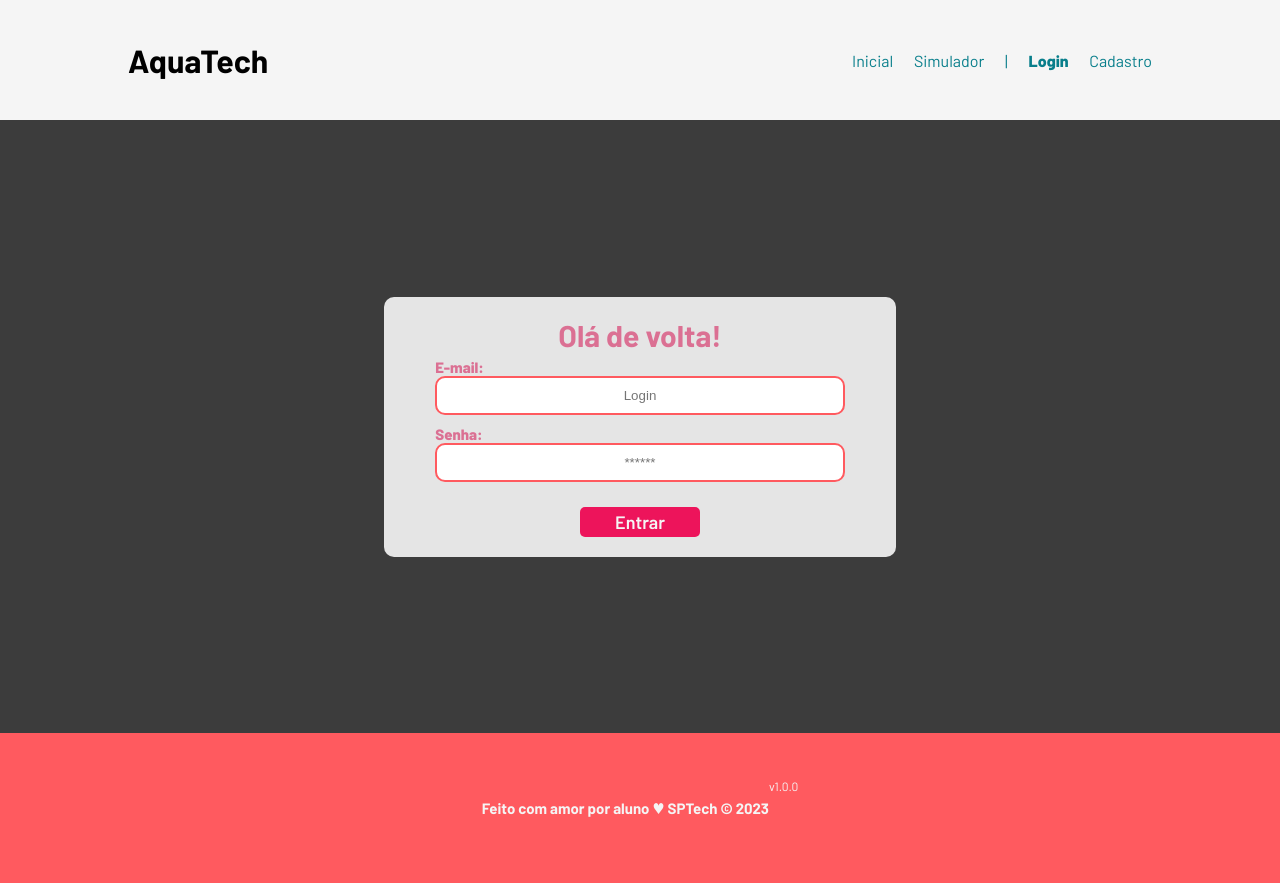
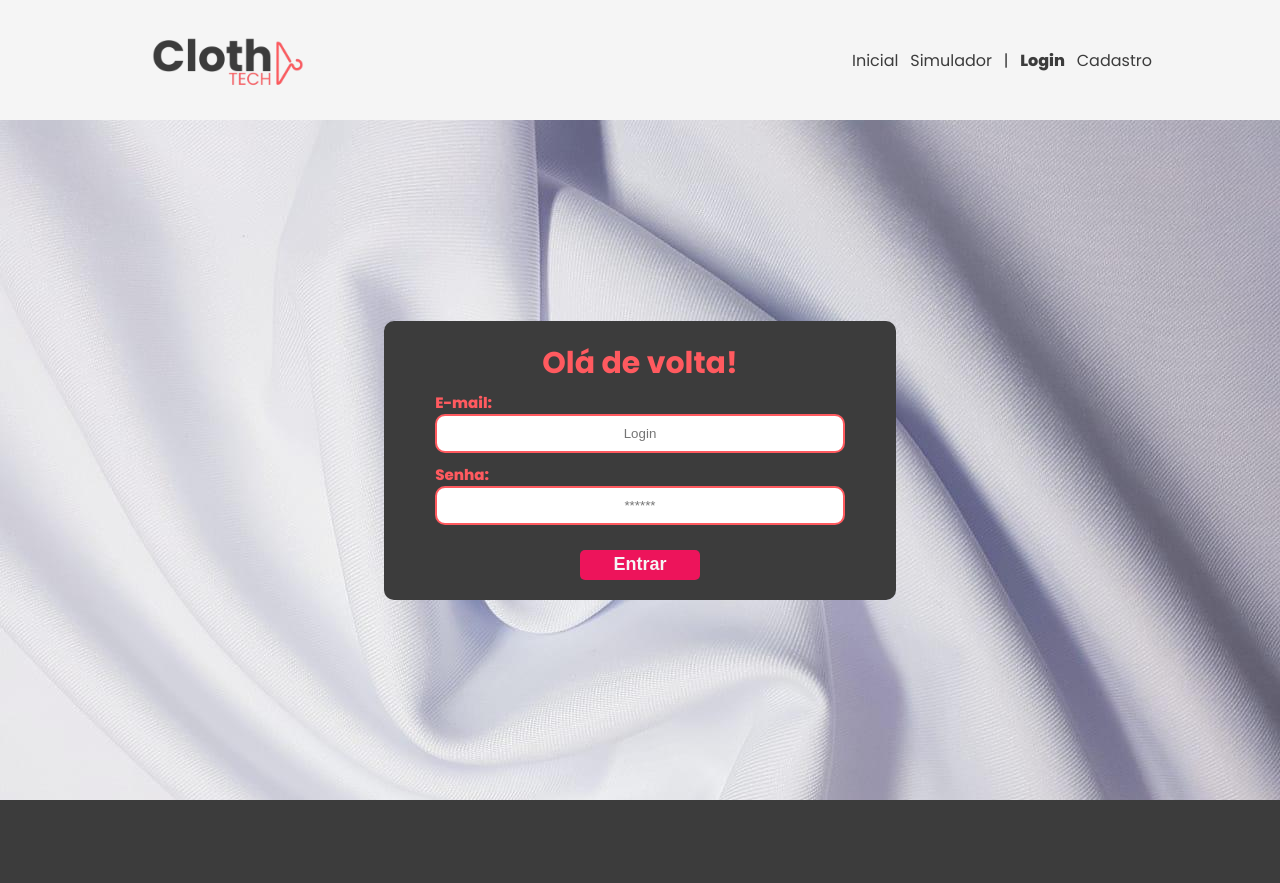
Before and after one commit to GuiTrevizSPTech/clothtech, a website: page public/login.html in a window 1280 px wide. After the commit the page ends 800 px from the top, so only its background shows below. Drawn offline with Linux system fonts and the light colour scheme.

Commit message:
Estilização do login e cadastro

```diff
--- a/public/css/estilo.css
+++ b/public/css/estilo.css
@@ -1,9 +1,9 @@
-@import url('https://fonts.googleapis.com/css2?family=Barlow:ital,wght@0,100;0,200;0,300;0,400;0,500;0,600;0,700;0,800;0,900;1,100;1,200;1,300;1,400;1,500;1,600;1,700;1,800;1,900&display=swap');
+@import url('https://fonts.googleapis.com/css2?family=Poppins:ital,wght@0,100;0,200;0,300;0,400;0,500;0,600;0,700;0,800;0,900;1,100;1,200;1,300;1,400;1,500;1,600;1,700;1,800;1,900&display=swap');
 
 body {
   margin: 0;
   padding: 0;
-  font-family: 'Barlow', 'Segoe UI', 'Segoe UI', Tahoma, Geneva, Verdana, sans-serif;
+  font-family: 'Poppins', sans-serif;
   background-color: #3C3C3C;
 }
 
@@ -11,7 +11,7 @@ body {
   --tamanho-header: 120px;
   --tamanho-banner: calc(100vh - var(--tamanho-header) - var(--tamanho-footer) - 2px);
   --tamanho-simulador: calc(100vh - var(--tamanho-header) - var(--tamanho-footer) - 2px);
-  --tamanho-login: calc(100vh - var(--tamanho-header) - var(--tamanho-footer) - 2px);
+  --tamanho-login: calc(100vh - var(--tamanho-header));
   --tamanho-footer: 65px;
 }
 
@@ -34,7 +34,7 @@ body {
 
 .header a {
   text-decoration: none;
-  color: #087E8B;
+  color: #3C3C3C;
 }
 
 .agora {
@@ -47,7 +47,7 @@ body {
   align-items: center;
   justify-content: space-between;
   list-style: none;
-  color: #087E8B;
+  color: #3C3C3C;
 }
 
 .logo{
@@ -140,7 +140,7 @@ body {
 
 .login {
   height: var(--tamanho-login);
-  background-image: url('../assets/imgs/bg-jelly-fish-para-home.png');
+  background-image: url('../assets/imgs/banner-panos.jpeg');
   background-size: cover;
 }
 
@@ -152,12 +152,12 @@ body {
 
 .card {
   width: 50%;
-  background-color: #e5e5e5;
+  background-color: #3C3C3C;
   border-radius: 10px;
   display: flex;
   align-items: center;
   justify-content: space-evenly;
-  color: palevioletred;
+  color: #FF5A5F;
   flex-direction: column;
   height: fit-content;
   padding: 20px 0;
--- a/public/login.html
+++ b/public/login.html
@@ -21,7 +21,7 @@
 
     <div class="header">
         <div class="container">
-            <h1 class="titulo">AquaTech</h1>
+            <img class="logo" src="assets/imgs/logo-clothtech-removebg-preview.png" alt="">
             <ul class="navbar">
                 <li>
                     <a href="index.html">Inicial</a>
@@ -70,15 +70,6 @@
             </div>
         </div>
     </div>
-
-    <!--footer inicio-->
-    <div class="footer">
-        <div class="container">
-            <h4>Feito com amor por aluno &hearts; SPTech &copy; 2023</h4>
-            <span class="version">v1.0.0</span>
-        </div>
-    </div>
-    <!--footer fim-->
 
 </body>
 
```
Also changed, not shown: public/cadastro.html (+1 -9 lines), public/simulador.html (+1 -1 lines), public/assets/imgs/banner-panos.jpeg (added).
